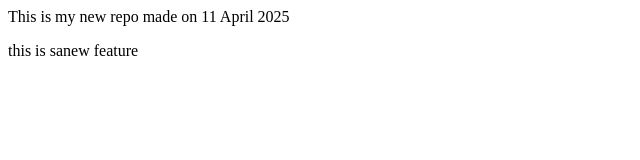
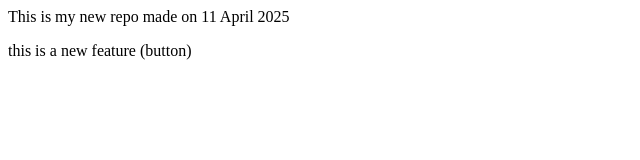
Before and after one commit to Rahul936-git/Local-repo-April-11, a plain HTML site: page LocalRepo/index.html in a window 1280 px wide. Shown: the full height of the page, 0-640 px from the left. Drawn offline with Linux system fonts and the light colour scheme.

Commit message:
Add button

```diff
--- a/LocalRepo/index.html
+++ b/LocalRepo/index.html
@@ -1,2 +1,2 @@
 <p>This is my new repo made on 11 April 2025</p>
-<p>this is sanew feature</p>
+<p>this is  a new feature (button)</p>
```
